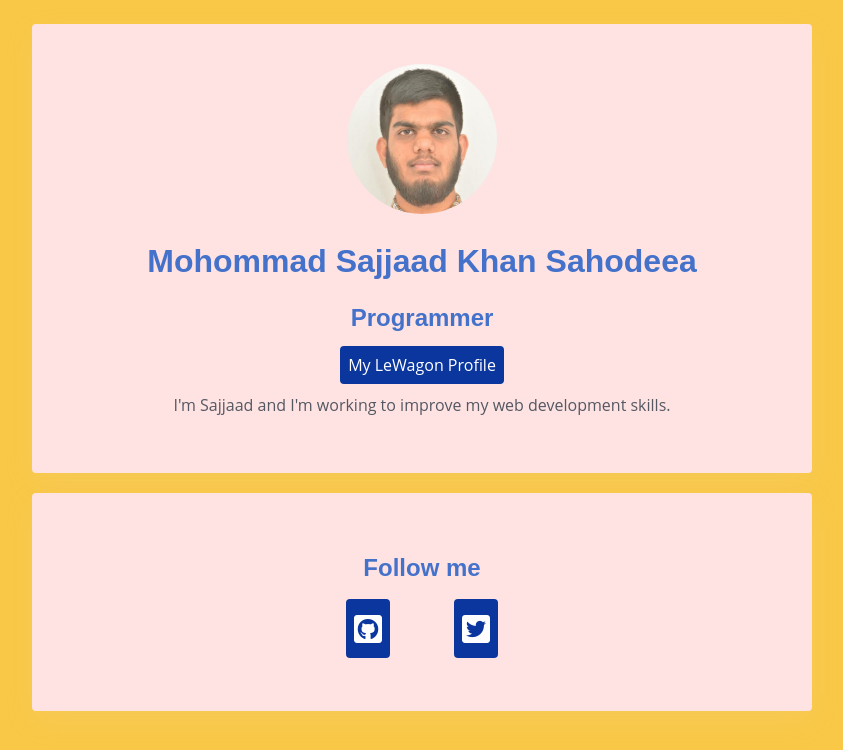
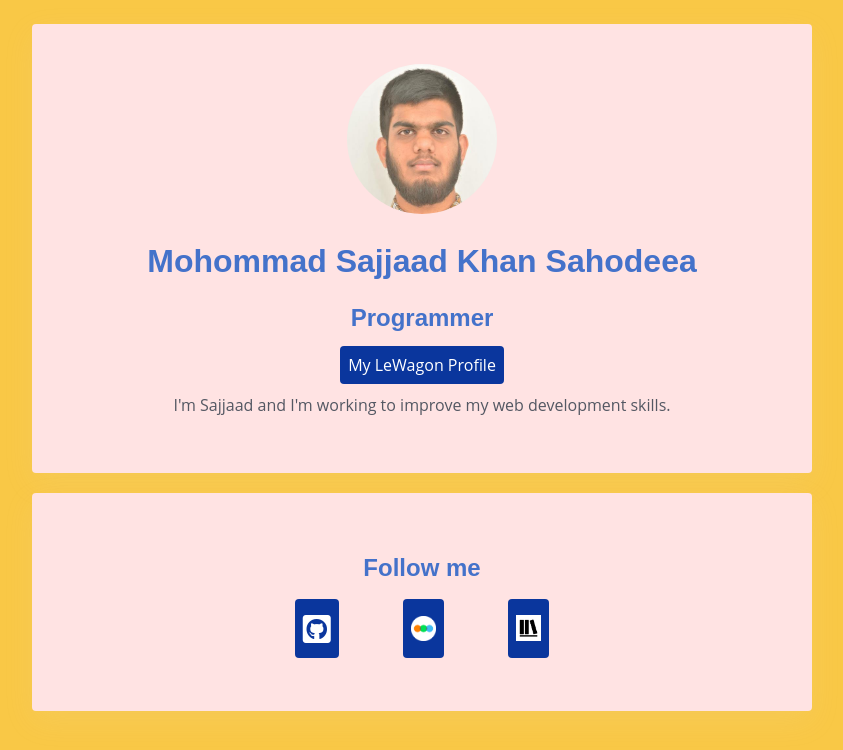
Before and after one commit to Sajjaad1509/profile, a plain HTML site: page index.html in a window 1280 px wide. Shown: the whole page, without its empty margins (233-1076 px from the left). Drawn offline with Linux system fonts and the light colour scheme.

Commit message:
my profile page_3rd trial

```diff
--- a/index.html
+++ b/index.html
@@ -26,8 +26,13 @@
         </a>
         </li>
         <li>
-          <a href="#" target="_blank">
-            <i class="fab fa-twitter-square"></i>
+          <a href="https://letterboxd.com/sajjaad/" target="_blank">
+            <img src="images/letterboxd-decal-dots-neg-rgb-500px.png" alt="letterboxd_logo" width="25px">
+          </a>
+        </li>
+        <li>
+          <a href="https://app.thestorygraph.com/profile/sajjaadsahodeea" target="_blank">
+            <img src="images/storygraph icon.jpg" alt="storygraph_logo" width="25px">
           </a>
         </li>
       </ul>
```
Also changed, not shown: images/letterboxd-decal-dots-neg-rgb-500px.png (added), images/storygraph icon.jpg (added).
